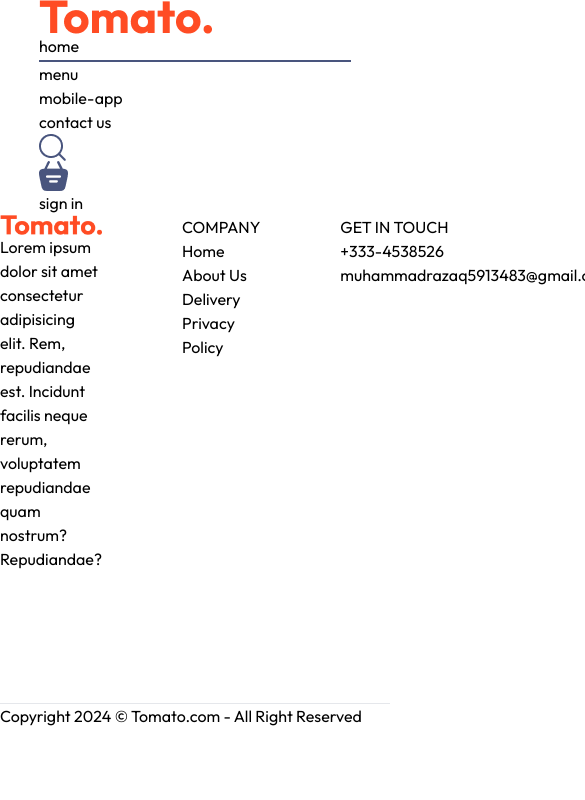
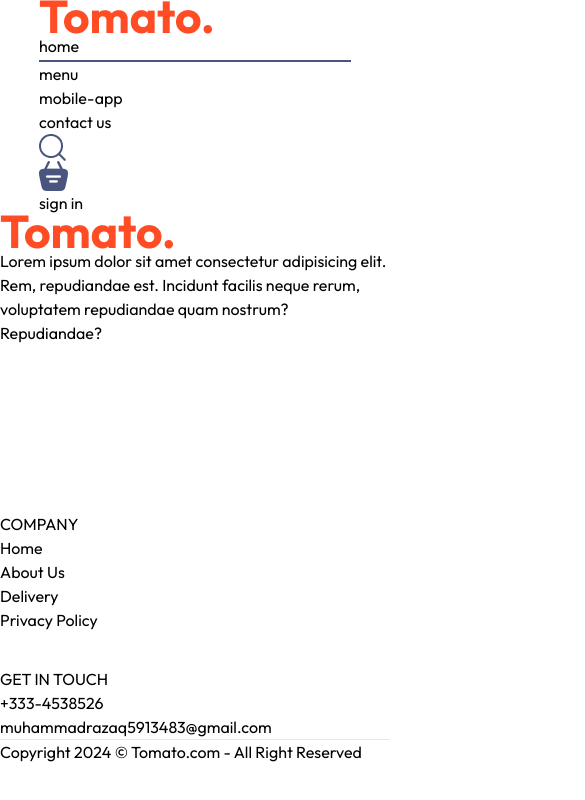
Before and after one commit to muhammadrazaq33/Food_Del, a React (Vite) app in the folder frontend/: page /order in a window 390 px wide. Shown: the top 800 px of the page, 585 px wide, since content can reach past the window. Built offline with nearby package versions, Linux system fonts and the light colour scheme.

Commit message:
footer also responsive

```diff
--- a/frontend/src/components/ExploreMenu/ExploreMenu.jsx
+++ b/frontend/src/components/ExploreMenu/ExploreMenu.jsx
@@ -5,7 +5,7 @@ const ExploreMenu = ({category,setCategory}) => {
   return (
     <div className='flex flex-col gap-[20px] mb-8'>
           <h1 className='text-[#262626] font-semibold text-[1.8rem]'>Explore our menu</h1>
-          <p className='text-[#808080] max-w-[60%]'>Choose from a diverse menu featuring a delectable array of dishes. Our mission is to satisfy your cravings and elevate your dining experience, one delicious meal at a time.</p>
+          <p className='text-[#808080] md:max-w-[60%] max-w-[100%] md:text-[17px] sm:text-[16px] text-[13px] '>Choose from a diverse menu featuring a delectable array of dishes. Our mission is to satisfy your cravings and elevate your dining experience, one delicious meal at a time.</p>
           <div className='flex justify-between items-center gap-[30px] text-center overflow-x-scroll scroll_hidden '>
               {menu_list.map((item, index) => {
                   return (
--- a/frontend/src/index.css
+++ b/frontend/src/index.css
@@ -77,6 +77,13 @@ body::-webkit-scrollbar{
   grid-template-columns: 2fr 1fr 1fr;
   gap: 80px;
 }
+@media (max-width: 750px){
+  .footer_content{
+    display: flex;
+    flex-direction: column;
+    gap: 35px;
+  }
+}
 .app-download{
   margin: auto auto;
   margin-top: 100px;
```
